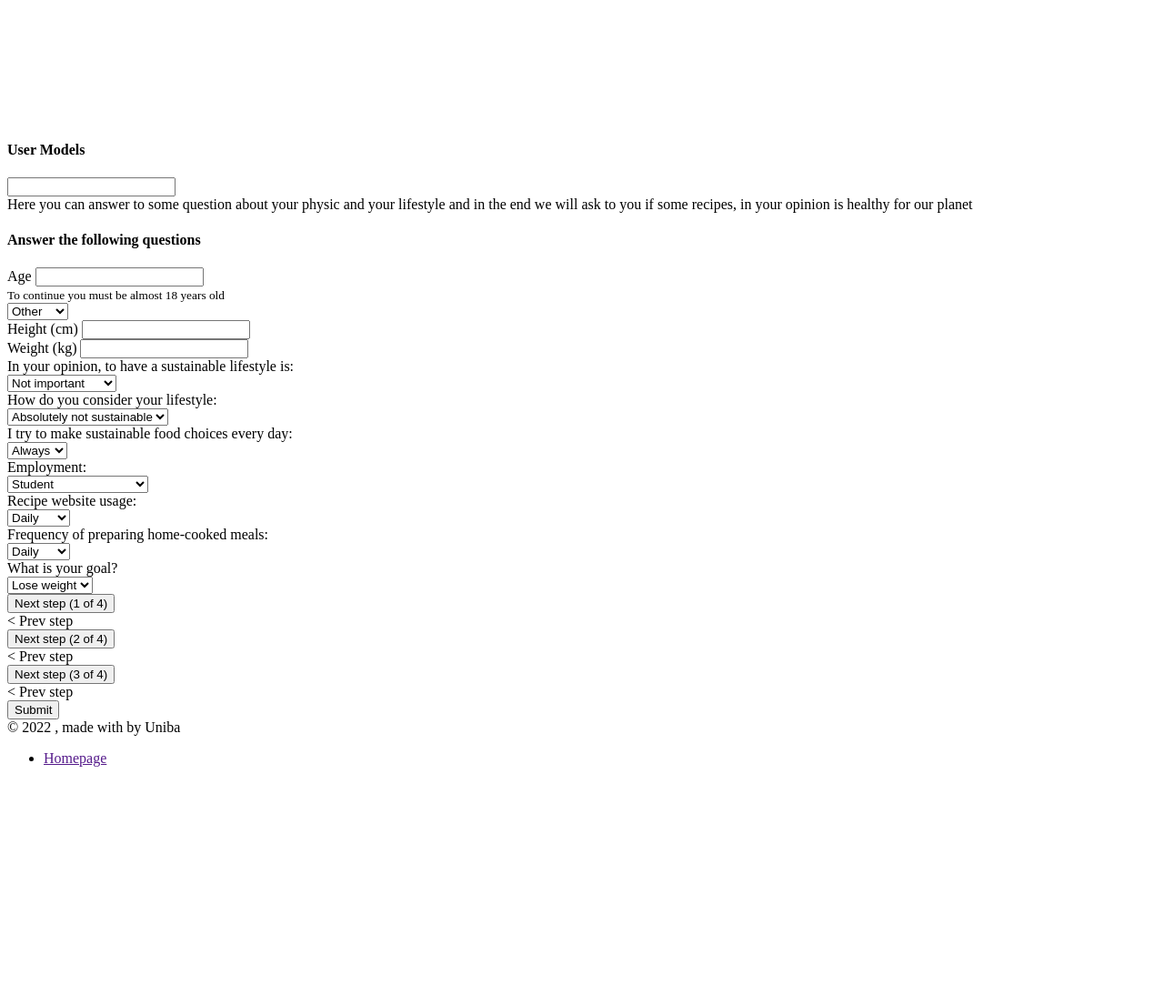
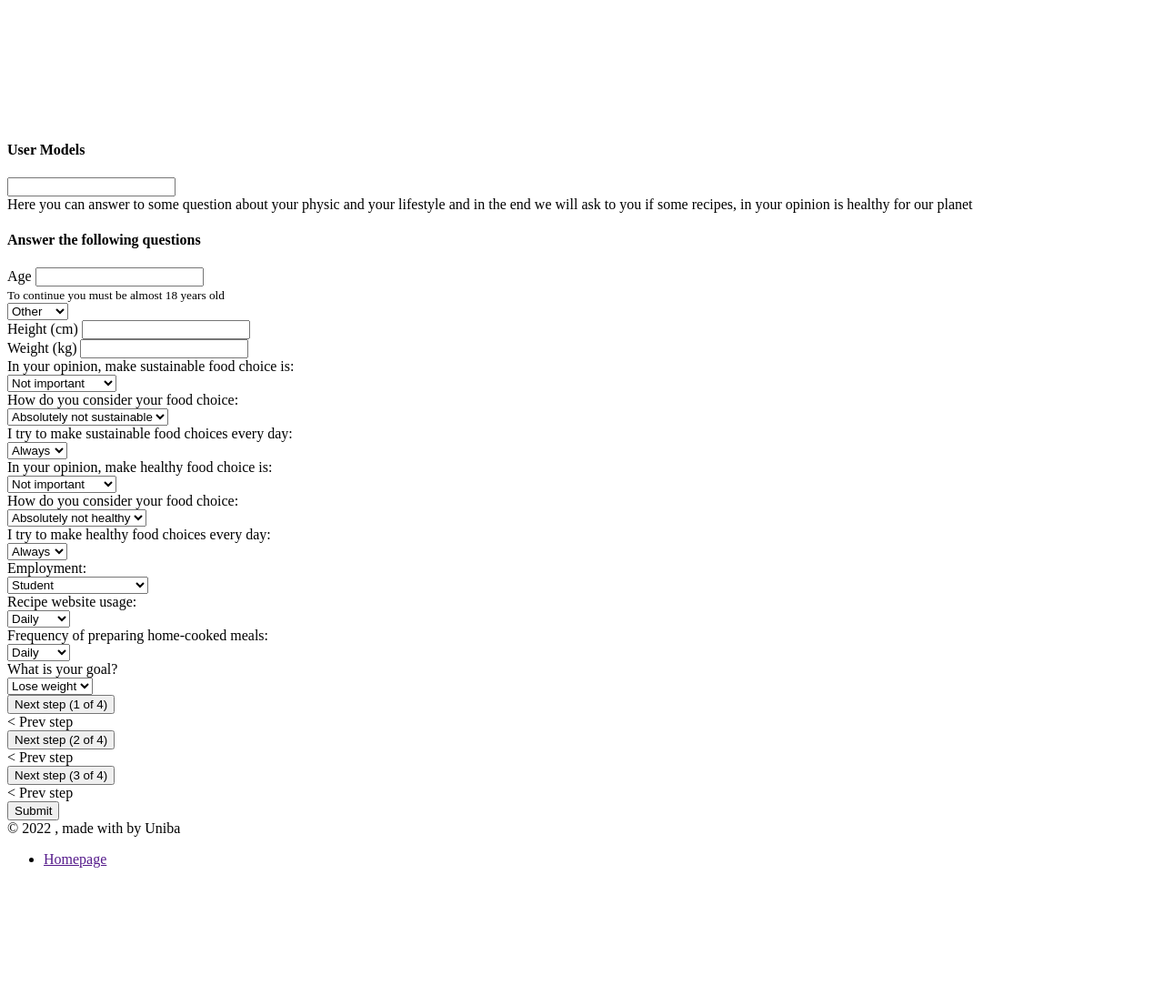
Before and after one commit to mfusillo98/exam-semantics-for-intelligent-systems, a PHP site: template web/views/surveyUsers/index.php in a window 1280 px wide. Shown: the whole page at 91% size. Before the commit the page ends 843 px from the top, so only its background shows below. Run offline with PHP 8.4, Linux system fonts and the light colour scheme; the template is opened without the code that fills it, so the values that code supplies are empty; some libraries are stand-ins or nearby versions.

Commit message:
- Make soustauniblke food choice   - How you consider your food choice
  Aggiungere healty

```diff
--- a/web/views/surveyUsers/index.php
+++ b/web/views/surveyUsers/index.php
@@ -125,14 +125,15 @@
                                         </div>
                                     </div>
 
+                                    <!-- SUSTAINABLE FOOD CHOICE -->
                                     <div class="col-md-6 col-sm-3 mt-3 p-2">
                                         <div class="input-group input-group-outline">
-                                            In your opinion, to have a sustainable lifestyle is:
+                                            In your opinion, make sustainable food choice is:
                                         </div>
                                     </div>
                                     <div class="col-md-6 col-sm-9 mt-3 p-2">
                                         <div class="input-group input-group-outline">
-                                            <select class="form-control" name="importance_sustainable_lifestyle"
+                                            <select class="form-control" name="importance_sustainable_food_choice"
                                                     required>
                                                 <option value="not_important">Not important</option>
                                                 <option value="poorly_important">Poorly important</option>
@@ -144,19 +145,19 @@
 
                                     <div class="col-md-6 col-sm-3 p-2">
                                         <div class="input-group input-group-outline">
-                                            How do you consider your lifestyle:
+                                            How do you consider your food choice:
                                         </div>
                                     </div>
                                     <div class="col-md-6 col-sm-9 p-2">
                                         <div class="input-group input-group-outline">
-                                            <select class="form-control" name="sustainability_of_your_lifestyle"
+                                            <select class="form-control" name="sustainability_of_your_food_choice"
                                                     required>
-                                                <option value="absolutely_not_healthy">Absolutely not sustainable
+                                                <option value="absolutely_not_sustainable">Absolutely not sustainable
                                                 </option>
-                                                <option value="not_healthy">Not sustainable</option>
-                                                <option value="quite_healthy">Quite sustainable</option>
-                                                <option value="healthy">Sustainable</option>
-                                                <option value="very_healthy">Very sustainable</option>
+                                                <option value="not_sustainable">Not sustainable</option>
+                                                <option value="quite_sustainable">Quite sustainable</option>
+                                                <option value="sustainable">Sustainable</option>
+                                                <option value="very_sustainable">Very sustainable</option>
                                             </select>
                                         </div>
                                     </div>
@@ -178,6 +179,61 @@
                                         </div>
                                     </div>
 
+                                    <!-- HEALTHY FOOD CHOICE -->
+                                    <div class="col-md-6 col-sm-3 mt-3 p-2">
+                                        <div class="input-group input-group-outline">
+                                            In your opinion, make healthy food choice is:
+                                        </div>
+                                    </div>
+                                    <div class="col-md-6 col-sm-9 mt-3 p-2">
+                                        <div class="input-group input-group-outline">
+                                            <select class="form-control" name="importance_healthy_lifestyle"
+                                                    required>
+                                                <option value="not_important">Not important</option>
+                                                <option value="poorly_important">Poorly important</option>
+                                                <option value="important">Important</option>
+                                                <option value="very_important">Very important</option>
+                                            </select>
+                                        </div>
+                                    </div>
+
+                                    <div class="col-md-6 col-sm-3 p-2">
+                                        <div class="input-group input-group-outline">
+                                            How do you consider your food choice:
+                                        </div>
+                                    </div>
+                                    <div class="col-md-6 col-sm-9 p-2">
+                                        <div class="input-group input-group-outline">
+                                            <select class="form-control" name="healthy_of_your_lifestyle"
+                                                    required>
+                                                <option value="absolutely_not_healthy">Absolutely not healthy
+                                                </option>
+                                                <option value="not_healthy">Not healthy</option>
+                                                <option value="quite_healthy">Quite healthy</option>
+                                                <option value="healthy">Healthy</option>
+                                                <option value="very_healthy">Very healthy</option>
+                                            </select>
+                                        </div>
+                                    </div>
+
+                                    <div class="col-md-6 col-sm-3 p-2">
+                                        <div class="input-group input-group-outline">
+                                            I try to make healthy food choices every day:
+                                        </div>
+                                    </div>
+                                    <div class="col-md-6 col-sm-9 p-2">
+                                        <div class="input-group input-group-outline">
+                                            <select class="form-control" name="healthy_food_choices" required>
+                                                <option value="always">Always</option>
+                                                <option value="often">Often</option>
+                                                <option value="usually">Usually</option>
+                                                <option value="rarely">Rarely</option>
+                                                <option value="never">Never</option>
+                                            </select>
+                                        </div>
+                                    </div>
+
+                                    <!-- IMPIEGO-->
                                     <div class="col-md-6 col-sm-3 mt-4 p-2">
                                         <div class="input-group input-group-outline">
                                             Employment:
```
Also changed, not shown: web/models/SurveyUsersModel.php (+10 -22 lines), web/sql/schema.sql (+13 -24 lines).
